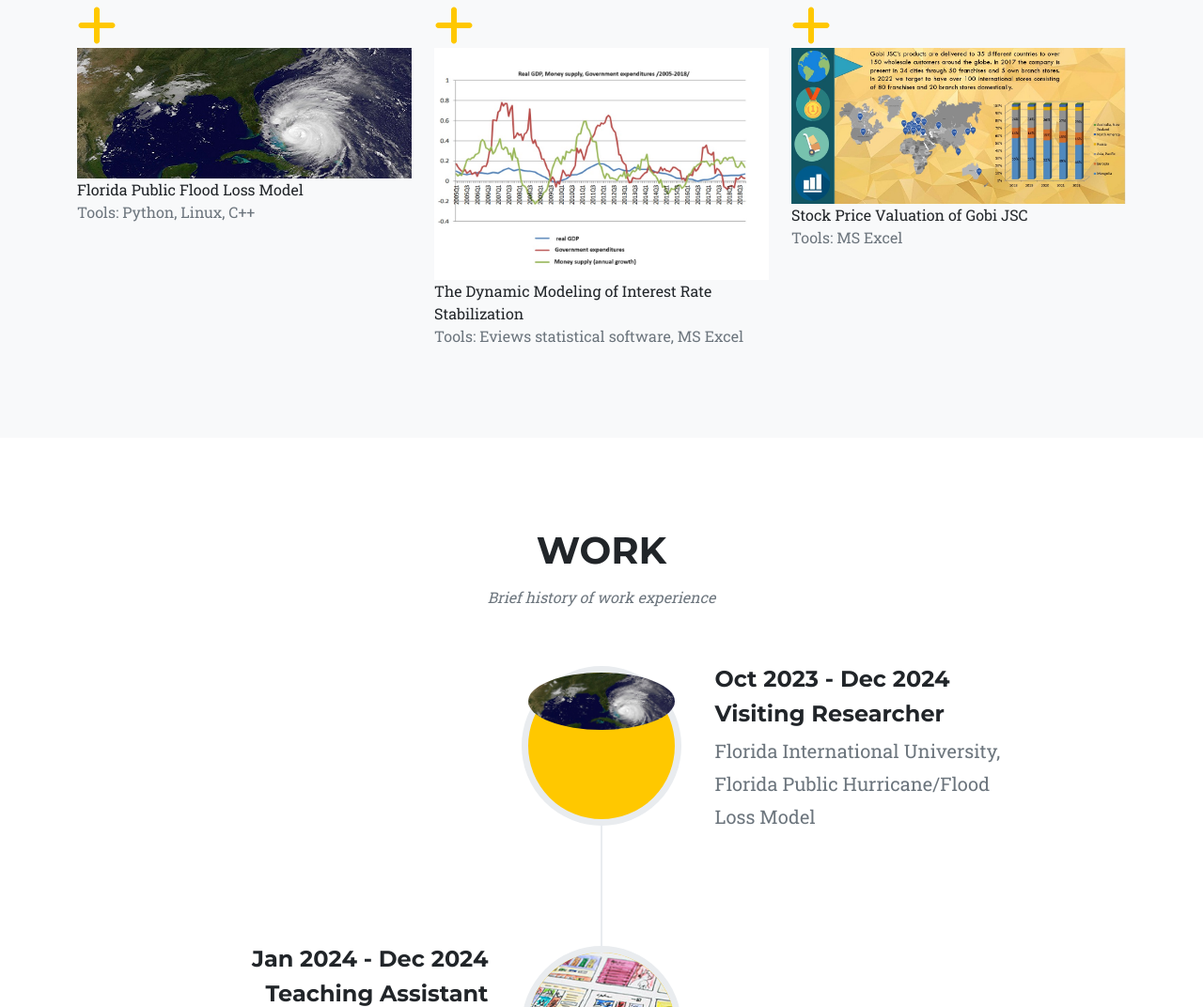
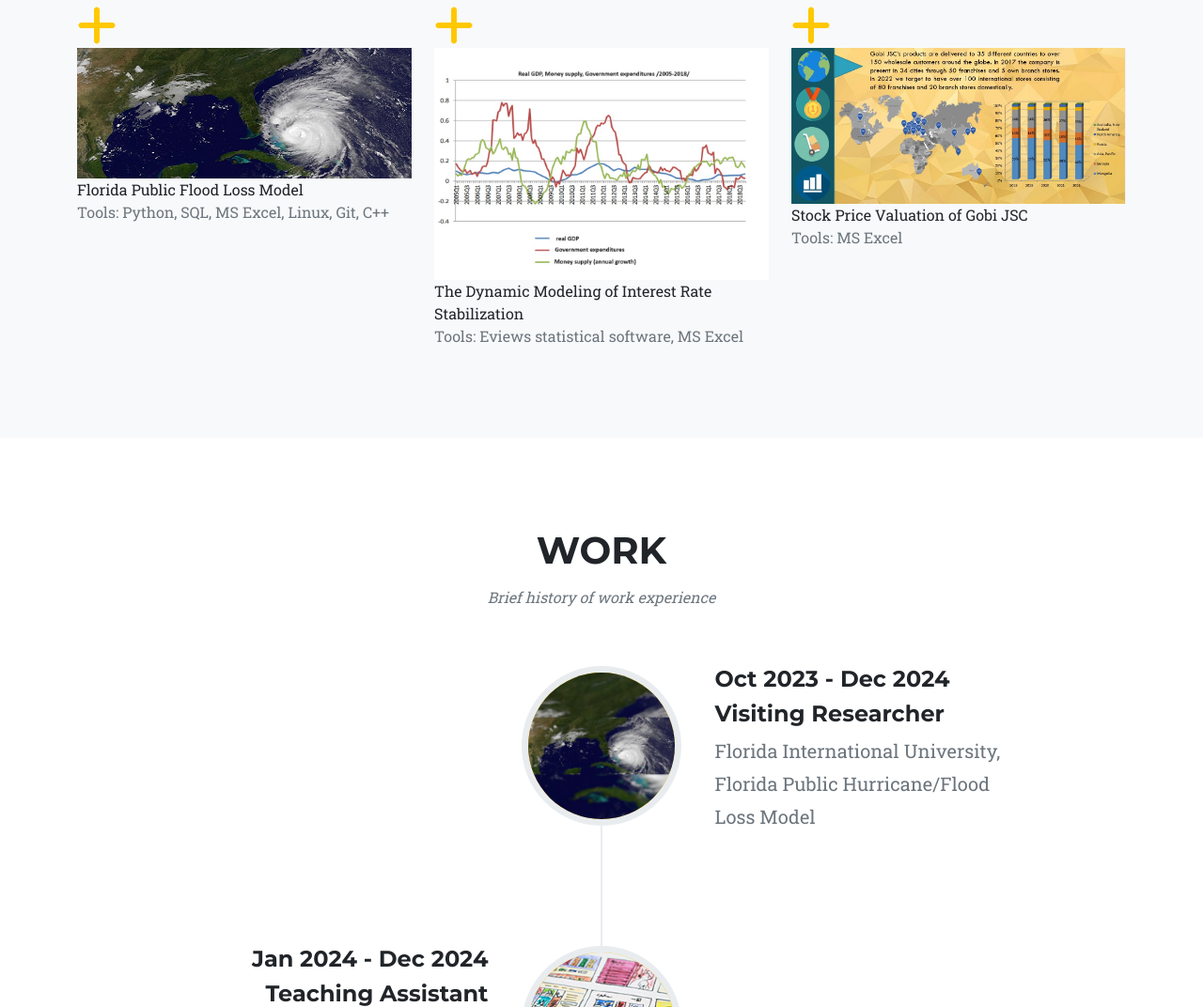
Before and after one commit to namilkhagva/namilkhagva.github.io, a plain HTML site: page index.html in a window 1280 px wide. Shown: the part 3002-4074 px from the top of the page at 94% size. Drawn offline with nearby package versions, Linux system fonts and the light colour scheme.

Commit message:
Update index.html

```diff
--- a/index.html
+++ b/index.html
@@ -137,7 +137,7 @@
                             </a>
                             <div class="portfolio-caption">
                                 <div class="portfolio-caption-heading">Florida Public Flood Loss Model </div>
-                                <div class="portfolio-caption-subheading text-muted">Tools: Python, Linux, C++ </div>
+                                <div class="portfolio-caption-subheading text-muted">Tools: Python, SQL, MS Excel, Linux, Git, C++ </div>
                             </div>
                         </div>
                     </div>
@@ -183,7 +183,7 @@
                 </div>
                 <ul class="timeline">
                     <li class="timeline-inverted">
-                        <div class="timeline-image"><img class="rounded-circle img-fluid" src="assets/img/portfolio/fphlm.jpg" alt="..." /></div>
+                        <div class="timeline-image"><img class="rounded-circle img-fluid" src="assets/img/portfolio/fphlm3.png" alt="..." /></div>
                         <div class="timeline-panel">
                             <div class="timeline-heading">
                                 <h4>Oct 2023 - Dec 2024</h4>
```
